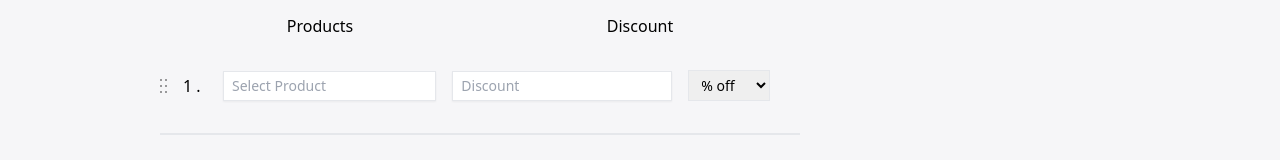
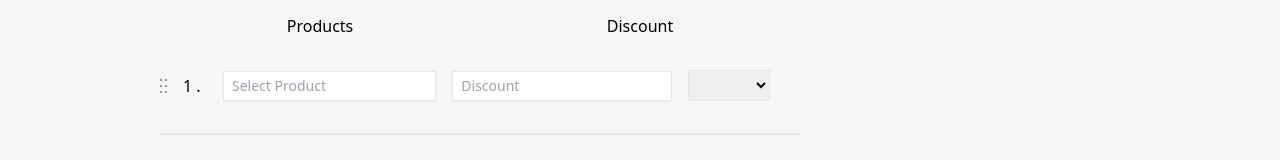
Before and after one commit to rishii24/monkcommerce, a React (Create React App) app: page / in a window 1280 px wide. Both pictures are taken after a click on the button "Add Discount". Shown: the part 159-319 px from the top of the page. Built offline with nearby package versions, Linux system fonts and the light colour scheme; some icons are missing.

Commit message:
discount adding dynamically with product and controlled components

```diff
--- a/src/components/ProductList.js
+++ b/src/components/ProductList.js
@@ -29,10 +29,29 @@ const ProductList = () => {
     ]);
   };
 
+  ////////
+  ////    adding discount to product
+  ////////
+  const handleDiscount = (e, index) => {
+    let { name, value } = e.target;
+    let newArray = [...productsField];
+    newArray[index] = { ...newArray[index], [name]: value };
+    setProductsField(newArray);
+  };
+
   const handleModal = (idx) => {
     setmodal(!modal);
     setindextemp(idx);
   };
+
+  const handlevarinttoggle = (index) => {
+    settogglevarients(!togglevarients);
+    setindextemp(index);
+  };
+
+  //////////
+  //// to handle the products drag and drop rearrangement
+  /////////
 
   const handleOnDragEnd = (result) => {
     if (!result.destination) return;
@@ -43,12 +62,12 @@ const ProductList = () => {
     setindextemp(result.destination.index);
     console.log(result);
   };
+
   //////////
   //// to handle the variants drag and drop rearrangement
   /////////
 
   const handleChildOnDragEnd = ({ result, index }) => {
-
     //// extracting variants array
     let temp = productsField.map((temp1, idx) => {
       if (idx === index) return temp1?.variants;
@@ -155,12 +174,23 @@ const ProductList = () => {
                                     <input
                                       type="text"
                                       value={data?.discount}
+                                      onChange={(e) => handleDiscount(e, index)}
+                                      name="discount"
                                       placeholder="Discount"
-                                      className="px-2 py-1 bg-white items-center shadow-sm border text-sm"
+                                      className="px-2 py-1 bg-white items-center shadow-sm border text-sm outline-none"
                                     />
-                                    <select className="px-2 py-1 border text-sm">
-                                      <option> % off</option>
-                                      <option> flat off</option>
+                                    <select
+                                      className="px-2 py-1 border text-sm outline-none"
+                                      name="typeofdis"
+                                      value={data?.typeofdis}
+                                      onChange={(e) => handleDiscount(e, index)}
+                                    >
+                                      <option hidden></option>
+                                      <option value="% off"> % off</option>
+                                      <option value="flat off">
+                                        {" "}
+                                        flat off
+                                      </option>
                                     </select>
                                   </div>
                                 </div>
@@ -170,10 +200,7 @@ const ProductList = () => {
                                 <divc className="flex w-full justify-end">
                                   <button
                                     className="text-blue-500 font-semibold outline-none bg-none w-32 mt-2"
-                                    onClick={() => {
-                                      settogglevarients(!togglevarients);
-                                      setindextemp(index);
-                                    }}
+                                    onClick={() => handlevarinttoggle(index)}
                                   >
                                     {togglevarients && index === indextemp
                                       ? "- hide variants"
@@ -223,13 +250,13 @@ const ProductList = () => {
                                                             <span className="flex px-2 py-1 ml-4 bg-white items-center shadow-lg rounded-xl border w-1/3">
                                                               {vardata?.title}
                                                             </span>
-                                                            <div className="flex ml-4 w-2/3 justify-around items-center">
+                                                            <div className="flex ml-4 w-2/3 justify-around items-center ">
                                                               <input
                                                                 type="text"
                                                                 placeholder="Discount"
-                                                                className="px-2 py-1 bg-white items-center shadow-sm border text-sm rounded-xl"
+                                                                className="px-2 py-1 bg-white items-center shadow-sm border text-sm rounded-xl outline-none"
                                                               />
-                                                              <select className="px-2 py-1 border text-sm rounded-xl">
+                                                              <select className="px-2 py-1 border text-sm rounded-xl outline-none">
                                                                 <option>
                                                                   {" "}
                                                                   % off
```
